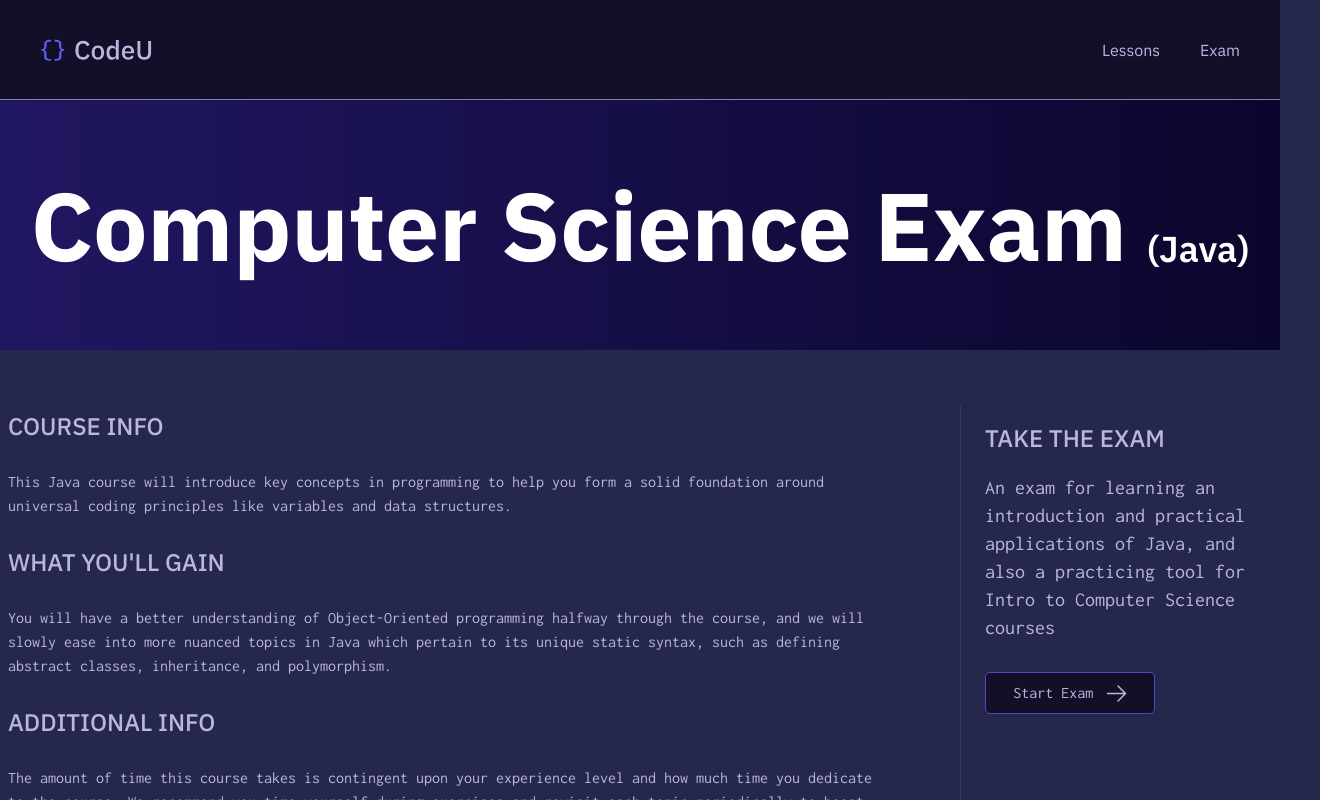
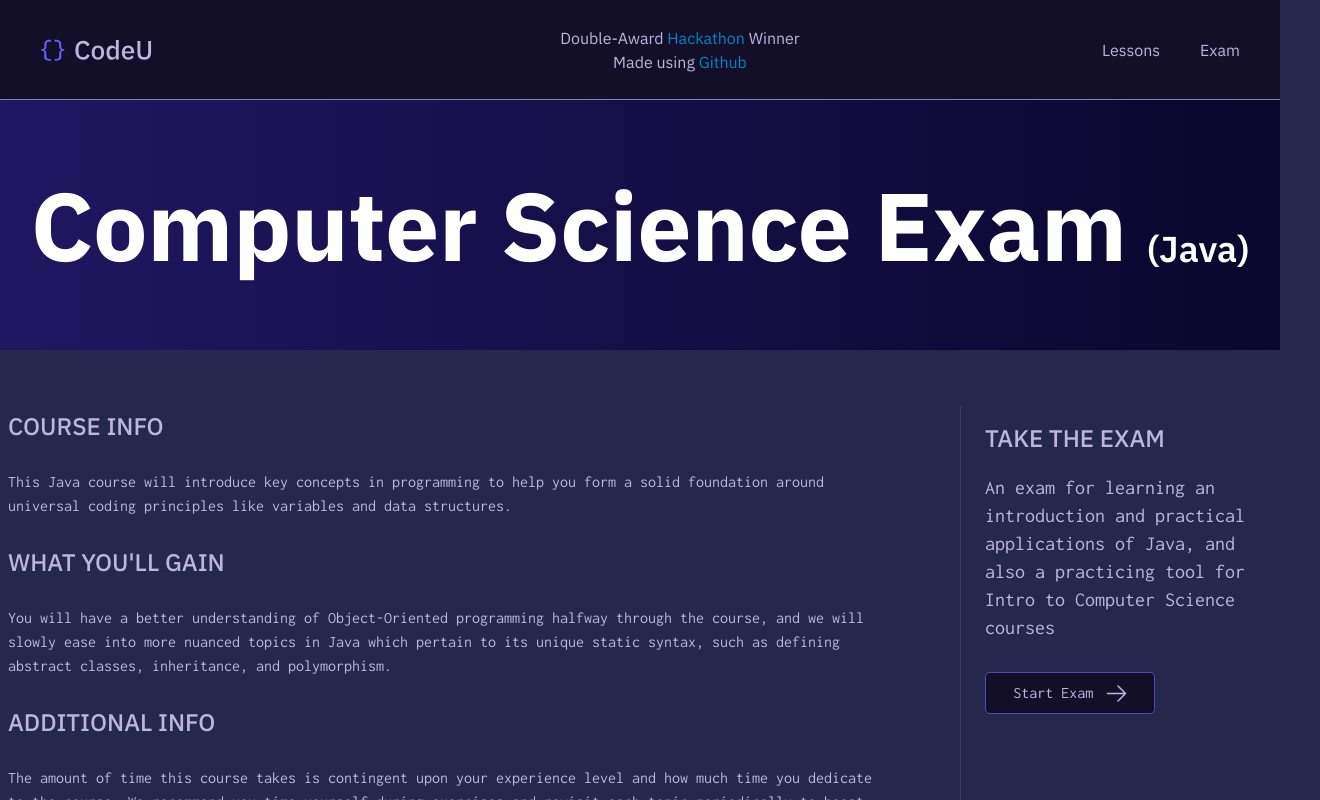
Before and after one commit to rayedchow/codeu, a Next.js app: page / in a window 1280 px wide. Shown: the top 800 px of the page, 1320 px wide, since content can reach past the window. Built offline with nearby package versions, Linux system fonts and the light colour scheme.

Commit message:
adding header

```diff
--- a/components/Navbar.tsx
+++ b/components/Navbar.tsx
@@ -9,6 +9,10 @@ const Navbar = () => {
                 <img src="/logo.svg" className="h-[35px]" />
             </a>
         </Link>
+        <div className="absolute w-full flex justify-center items-center flex-col text-[1rem]">
+            <div><a href="https://devpost.com/software/codeu" target="_black">Double-Award <span className="text-[#0284c7]">Hackathon</span> Winner</a></div>
+            <div><a href="https://github.com/voomp/codeu" target="_black">Made using <span className="text-[#0284c7]">Github</span></a></div>
+        </div>
         <ul className="flex space-x-10">
             <Link href="/courses/java/course-list">
                 <a>
```
